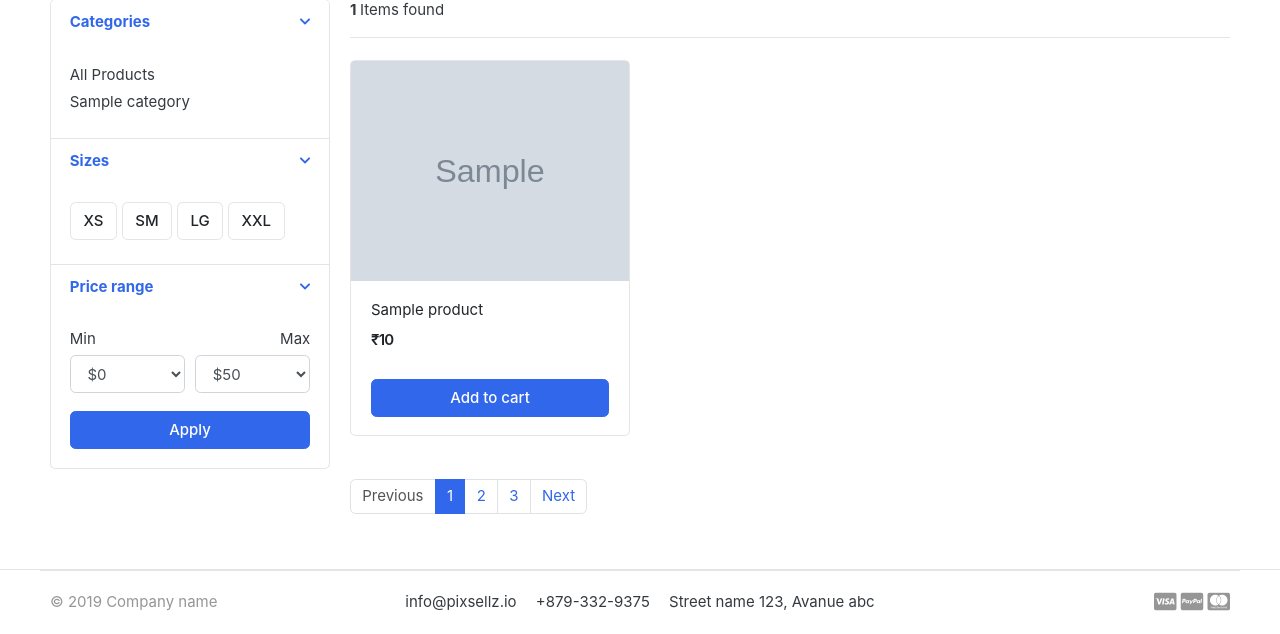
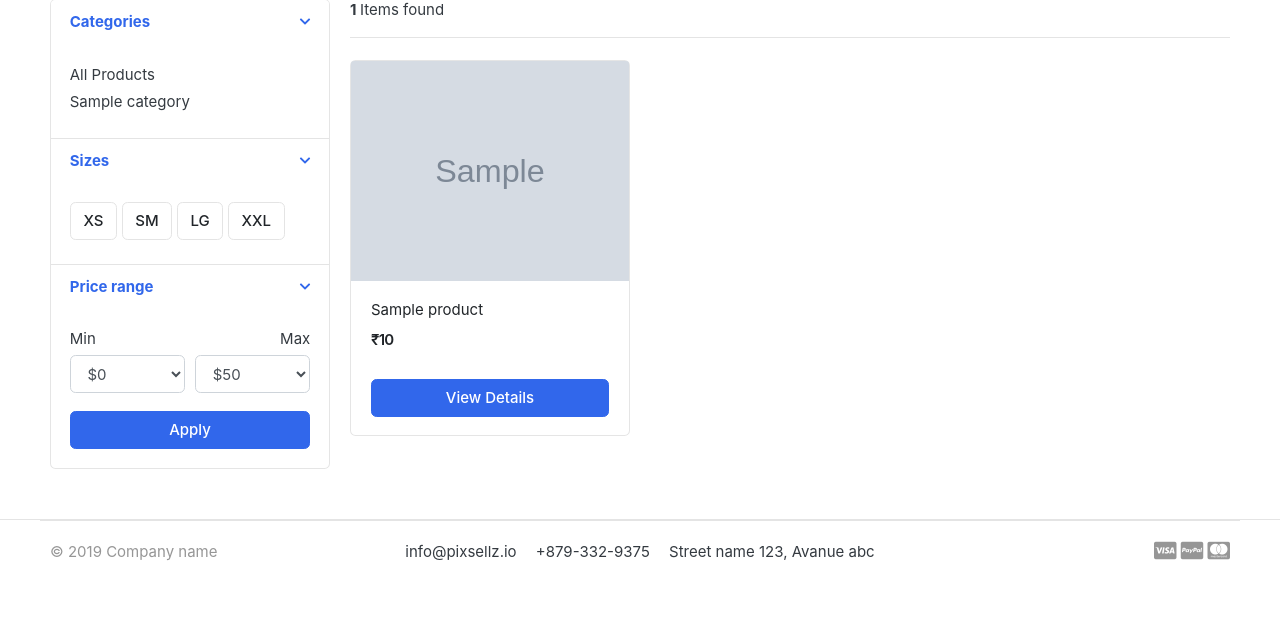
Before and after one commit to satyam1398/greatkart-django, a Django app: page /store/ in a window 1280 px wide. Shown: the part 295-929 px from the top of the page. After the commit the page ends 856 px from the top, so only its background shows below. Run offline with Django 3.2, Linux system fonts and the light colour scheme; tables that the repository leaves empty hold one stand-in row (values such as "Sample post"); grey boxes marked "Sample" are stand-in pictures; some libraries are stand-ins or nearby versions; some web fonts are replaced.

Commit message:
adding page pagination

```diff
--- a/store/views.py
+++ b/store/views.py
@@ -4,6 +4,7 @@ from category.models import Category
 
 from carts.views import _cart_id
 from carts.models import CartItem
+from django.core.paginator import EmptyPage, PageNotAnInteger, Paginator
 # Create your views here.
 def store(request,category_slug=None):
     categories = None
@@ -14,10 +15,14 @@ def store(request,category_slug=None):
         products = Product.objects.filter(category=categories, is_available=True)
         product_count = products.count()
     else:
-        products = Product.objects.all().filter(is_available=True)
+        products = Product.objects.all().filter(is_available=True).order_by('id')
         product_count = products.count()
+    paginator = Paginator(products,3)
+    page = request.GET.get('page')
+    paged_products = paginator.get_page(page)
+
     context = {
-            'products': products,
+            'products': paged_products,
             'product_count':product_count,
                 }
     return render(request, 'store/store.html',context)
--- a/templates/store/store.html
+++ b/templates/store/store.html
@@ -145,22 +145,35 @@
 				</div>
 				<!-- btn-success -->
 
-				<a href="{% url 'add_cart' product.id %}" class="btn btn-block btn-primary">Add to cart </a>
+				<a href="{{ product.get_url }}" class="btn btn-block btn-primary">View Details </a>
 			</figcaption>
 		</figure>
 	</div> <!-- col.// -->
 	{% endfor %}
 </div><!-- roq end.// -->
 
-
 <nav class="mt-4" aria-label="Page navigation sample">
-  <ul class="pagination">
-    <li class="page-item disabled"><a class="page-link" href="#">Previous</a></li>
-    <li class="page-item active"><a class="page-link" href="#">1</a></li>
-    <li class="page-item"><a class="page-link" href="#">2</a></li>
-    <li class="page-item"><a class="page-link" href="#">3</a></li>
-    <li class="page-item"><a class="page-link" href="#">Next</a></li>
-  </ul>
+	{% if products.has_other_pages %}
+	 <ul class="pagination">
+		{% if products.has_previous %}
+    <li class="page-item"><a class="page-link" href="?page={{products.previous_page_number}}">Previous</a></li>
+		{% else %}
+		<li class="page-item disabled"><a class="page-link" href="#">Previous</a></li>
+		{% endif %}
+		{% for i in products.paginator.page_range %}
+			{% if products.number == i %}
+    		<li class="page-item active"><a class="page-link" href="#">{{i}}</a></li>
+			{% else %}
+				<li class="page-item"><a class="page-link" href="?page={{i}}">{{i}}</a></li>
+			{% endif %}
+		{% endfor %}
+		{% if products.has_next %}
+    <li class="page-item"><a class="page-link" href="?page={{products.next_page_number}}">Next</a></li>
+		{% else %}
+		<li class="page-item disabled"><a class="page-link" href="#">Next</a></li>
+		{% endif %}
+   </ul>
+	{% endif %}
 </nav>
 
 	</main> <!-- col.// -->
```
Also changed, not shown: carts/views.py (line endings or trailing spaces).
